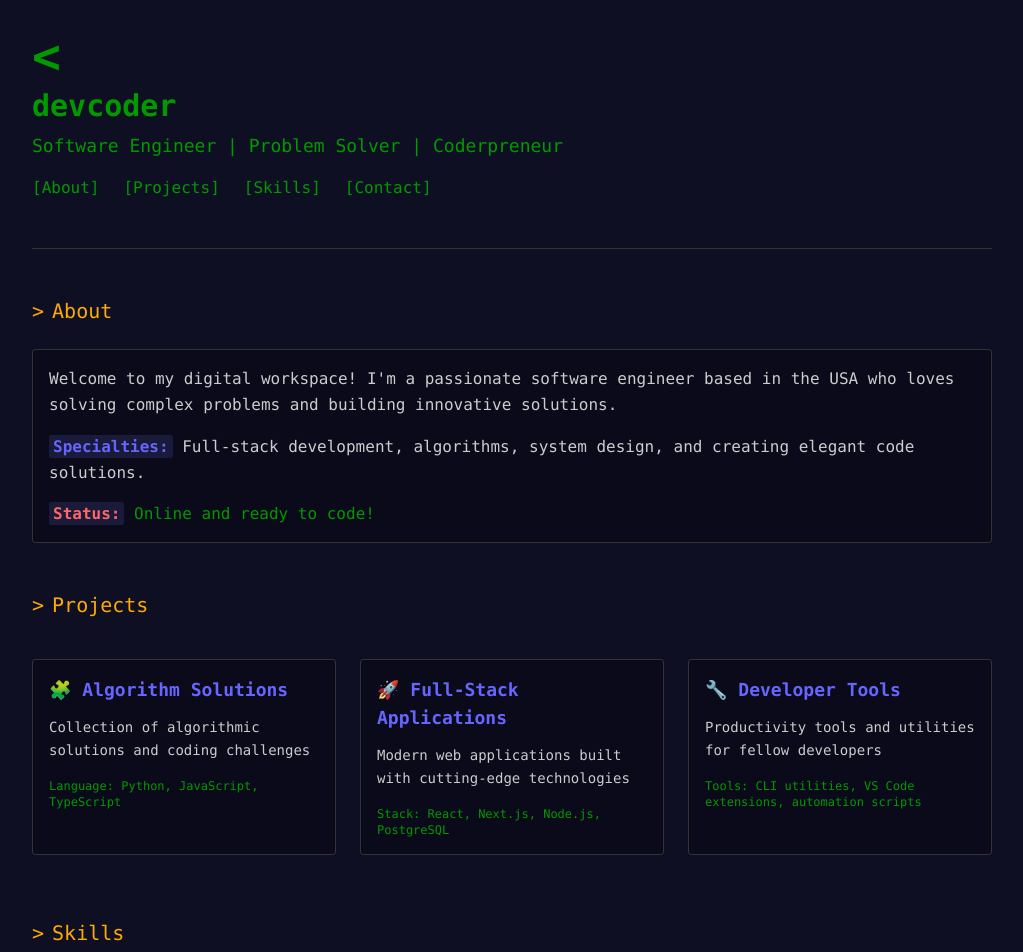
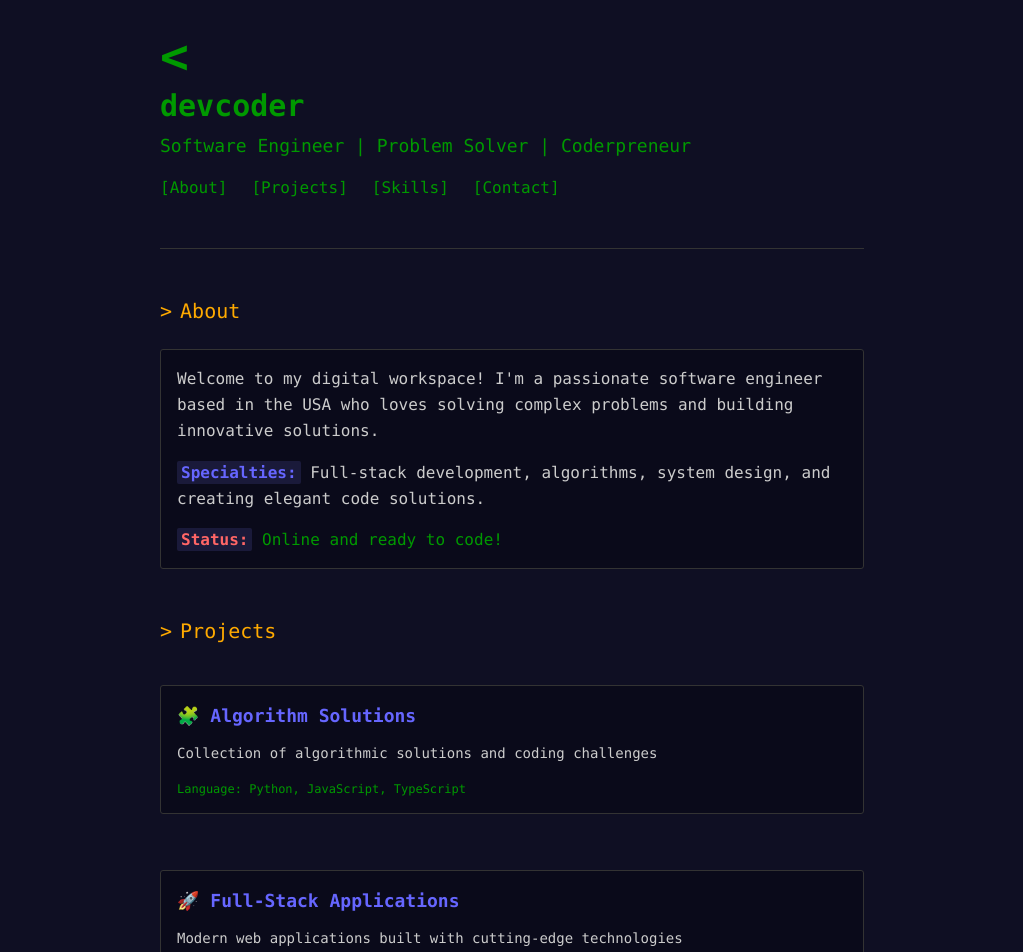
Before and after one commit to aibekz/dev, a Next.js app: page / in a window 1280 px wide. Shown: the top 952 px of the page, without its empty margins (128-1151 px from the left). Built offline with nearby package versions, Linux system fonts and the light colour scheme.

Commit message:
Refactor layout: reduce max width of main container and simplify project grid layout

```diff
--- a/app/page.tsx
+++ b/app/page.tsx
@@ -1,7 +1,7 @@
 export default function Home() {
   return (
     <div className="min-h-screen bg-[#0f0f23] text-[#cccccc] font-mono text-sm leading-relaxed">
-      <div className="max-w-5xl mx-auto p-6 lg:p-8">
+      <div className="max-w-3xl mx-auto p-6 lg:p-8">
         <header className="mb-12">
           <div className="border-b border-[#333] pb-6">
             <div className="flex items-center gap-4 mb-6">
@@ -72,7 +72,7 @@ export default function Home() {
               <span className="terminal-gold">{'>'}</span>
               <span className="terminal-gold">Projects</span>
             </h2>
-            <div className="grid gap-6 md:grid-cols-2 lg:grid-cols-3">
+            <div className="grid gap-6">
               <div className="code-block bg-[#1a1a2e] border border-[#333] rounded-lg p-6 hover:border-[#555] transition-colors">
                 <h3 className="terminal-blue mb-3 text-lg font-semibold">🧩 Algorithm Solutions</h3>
                 <p className="mb-4 text-sm leading-relaxed">
@@ -93,7 +93,7 @@ export default function Home() {
                 </p>
               </div>
 
-              <div className="code-block bg-[#1a1a2e] border border-[#333] rounded-lg p-6 hover:border-[#555] transition-colors md:col-span-2 lg:col-span-1">
+              <div className="code-block bg-[#1a1a2e] border border-[#333] rounded-lg p-6 hover:border-[#555] transition-colors">
                 <h3 className="terminal-blue mb-3 text-lg font-semibold">🔧 Developer Tools</h3>
                 <p className="mb-4 text-sm leading-relaxed">
                   Productivity tools and utilities for fellow developers
```
